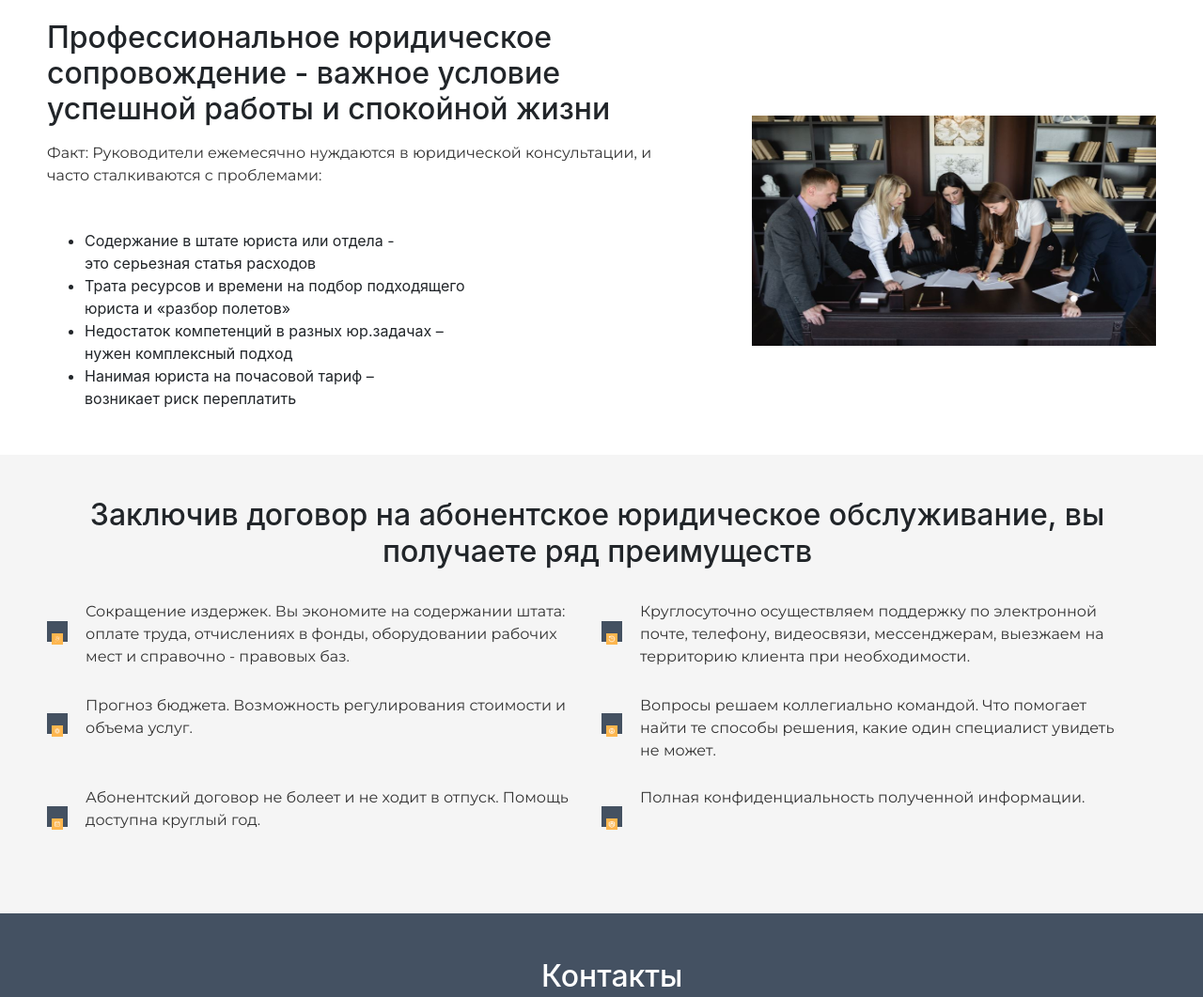
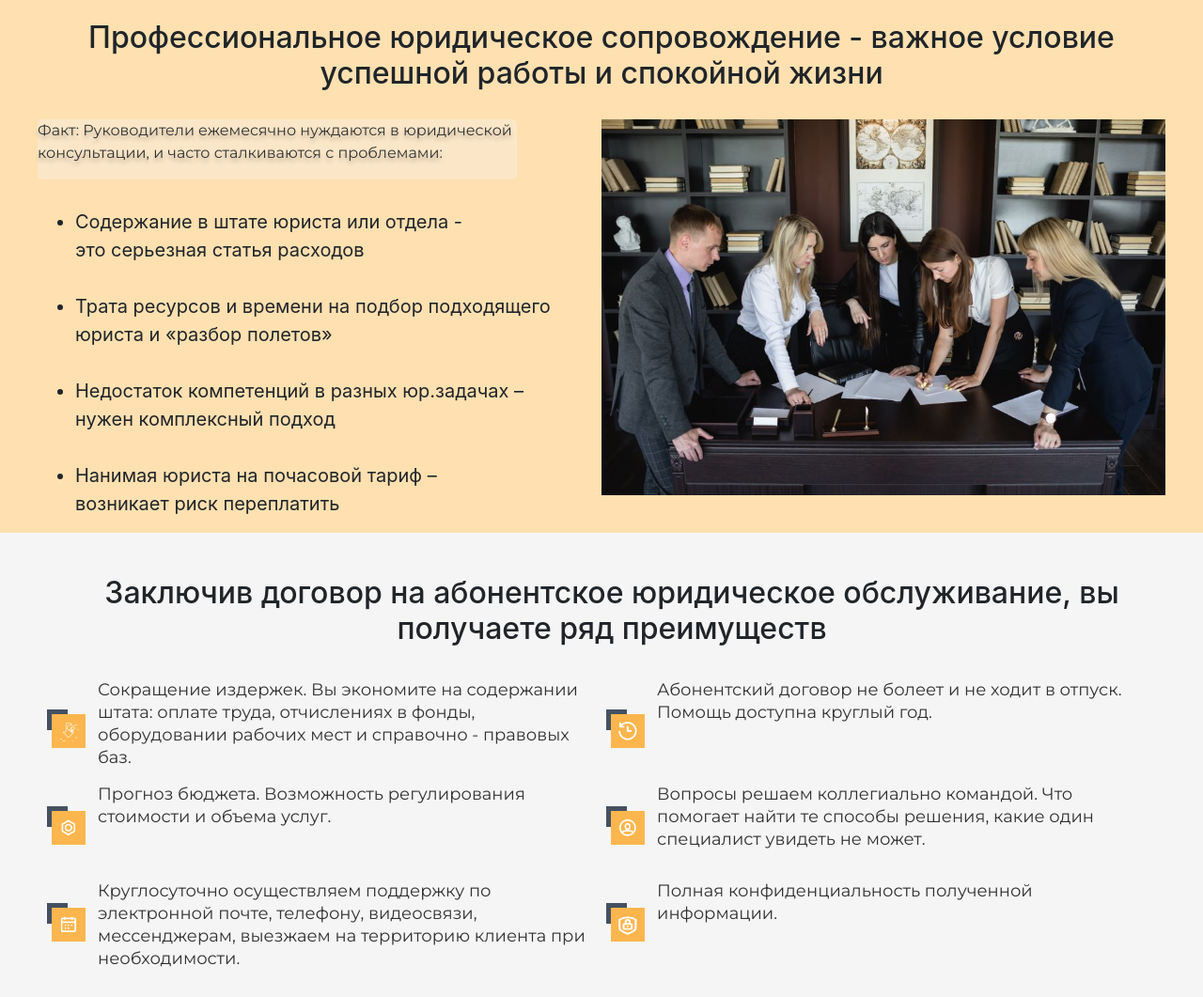
Before and after one commit to julemalysheva/HomeWorkTGU_website, a plain HTML site: page index.html in a window 1280 px wide. Shown: the part 1020-2081 px from the top of the page at 94% size. Drawn offline with nearby package versions, Linux system fonts and the light colour scheme.

Commit message:
Главная страница на 6 экранов готова

```diff
--- a/css/style.css
+++ b/css/style.css
@@ -264,46 +264,58 @@ width: 782px;
 		}
 
   @import url("bootstrap_media");
-/*пока не очень работает, разобраться почему
-вместить список*/
+/*2 экран - преимущества*/
 .about {
 	display: grid;
 	/*display: -ms-grid; добавила по примеру хедера в шаблоне,вдруг поможет нормально все расположить?*/
-	grid-template-columns: repeat (5, 1fr);
+	grid-template-columns: 20px 1fr 1fr 1fr 1fr 20px; /*repeat (5, 1fr);*/
 	grid-template-rows: auto;
 	grid-row: 4 / 5;
 	grid-column: 1 / 3;
-	background-color: #ffffff;
+	background-color: #FFE0B1;
 }
 
 .description_about {
-	grid-column: 2 / 3;
-	grid-row: 1 / 3;
+	grid-column: 2 / 6; /*2/3 сейчас на всю*/
+	grid-row: 1 / 4; /**1/3/
 	grid-template-columns: 50px 649px 101px 430px 50px;
-	grid-template-rows: 150px 28px 30px 63px 60px 60px 60px 60px;
-	/*grid-template-rows: 50px 28px 30px 63px 20px 60px 45px 48px;пробую еще по другому, так было*/
+	/*grid-template-rows: 150px 28px 30px 63px 60px 60px 60px 60px;пробую еще по другому, так было*/*/
+	/*grid-template-rows: 50px 28px 30px 63px 20px 60px 45px 48px;*/
 }
 
 .description_about h2 {
-	grid-column: 2 / 3;
-	grid-row: 1 / 2;
-	margin-top: 1.47em;
+	text-align: center;
+	grid-column: 2 / 6; /*2/3*/
+	grid-row: 1 / 2; /*1/2*/
+	margin-top: 1.47em; /*1.47em*/
+	margin-bottom: 30px;/**/
 }
 
 .about__text1 {
-	grid-column: 2 / 3;
-	grid-row: 3 / 4;
+	grid-column: 2 / 4;
+	grid-row: 2 / 3;
+	background-color: rgba(242, 246, 250, 0.3);
+	text-shadow: 0px 4px 4px rgba(0, 0, 0, 0.25);
+	/*background-color: rgba(242, 246, 250, 0.698);*/
+  border-radius: 5px 5px 5px 5px;
+  width: 85%;
+  margin: 0px 24.94% 0px 0%;
+  height: max-content;
 }
 
 .about__text2 {
-	grid-column: 2 / 3;
-	grid-row: 5 / 6;
+	grid-column: 2 / 4;
+	grid-row: 3 / 7;
+	font-size: 20px;
+	font: "Montserrat", Helvetica, Arial, serif;
 }
 
 .image_about {
-	grid-column: 4 / 5;
-	grid-row: 2 / 3;
-	height: 245px;
+	/*max-width: 600px;*/
+	grid-column: 4 / 6;/*4/5*/
+	grid-row: 2 / 4;
+	height: auto; /*245*/
+	width: 600px;
 	/*background-color: #445161;*/
 }
 
@@ -312,8 +324,8 @@ width: 782px;
 	display: grid;
 	grid-row: 5 / 6;
 	grid-column: 1 / 3;
-	grid-template-columns: 50px 32px 549px 32px 526px 73px;
-	grid-template-rows: 120px 28px 29px 63px 35px 63px 36px 63px 51px;
+	grid-template-columns: 50px 45px 541px 45px 526px 65px;
+	grid-template-rows: 120px 28px 40px 63px 40px 63px 40px 63px 45px;
 	background-color: #f5f5f5;
 }
 
@@ -327,14 +339,18 @@ width: 782px;
 }
 
 .dignity img {
-	width: 100%;
+	/*width: 100%;*/
+	width: 36px;
+	height: 36px;
 }
 
 .dignity p {
-	font-size: 1rem;
+	/*font-size: 1rem;*/
 	line-height: 1.5rem;
 	padding-top: .4em;
 	padding-left: 9px;
+	font-size: 18px;
+	font: "Montserrat", Helvetica, Arial, serif;
 }
 
 /*подогнать картинку под размер*/
@@ -939,7 +955,10 @@ top: -25px;
 }
 
 .menu li a:hover {
-	color: #808080;
+	/*color: #808080;*/
+	background-color: #fdb64e;
+	color: #434b53;
+	text-decoration: none;
 }
 
 .menu li a {
--- a/index.html
+++ b/index.html
@@ -176,87 +176,6 @@
                 </div>
             </div>
         </section>
-        <!-- First screen пока первый экран пробую через Флекс-->
-        <!-- <div style="display: flex; flex-direction: column" class="grid-item section1">
-        <div class="flex1 layout">
-            <div class="item">
-                <div class="block1 layout">
-                    <div class="block2 layout">
-                        <div class="block3 layout">
-                            <h2 class="medium_title layout">Комплексное юридическое сопровождение</h2>
-                        </div>
-                        <div class="block4 layout">
-                            <h1 class="hero_title layout">
-                                Решаем юридические задачи вашего бизнеса дешевле, быстрее и эффективнее штатного юриста
-                            </h1>
-                            <h3 class="subtitle layout">Получите консультацию + дорожную карту решения вопроса бесплатно</h3>
-                        </div>
-                    </div>
-
-                    <div class="block5 layout">
-                        <form action = "bootstrap.html">
-							<button type="submit" class="button button_My_cv">ПОЛУЧИТЬ БЕСПЛАТНУЮ <br>КОНСУЛЬТАЦИЮ </button></form>
-
-                         <div class="item">
-                            <div class="block6 layout">
-                                <div class="item">
-                                    <div class="block7 layout">
-                                        <div class="block8 layout">
-                                            <div class="flex2 layout">
-                                                <div class="item">
-                                                    <img src="/img/pic/tel_section1.png" alt="" class="icon layout" />
-                                                </div>
-                                                <h5 class="highlights layout">Укажите ваш телефон</h5>
-                                            </div>
-                                        </div>
-                                    </div>
-                                </div>
-                                <div class="item1">
-                                    <div class="block9 layout">
-                                        <h4 class="highlights1 layout">ПОЛУЧИТЬ БЕСПЛАТНУЮ <br>КОНСУЛЬТАЦИЮ</h4>
-                                    </div>
-                                </div>
-                            </div>
-                        </div>
-                        <div class="block10 layout">
-                            <div class="item">
-                                <img src="/img/pic/section1_gal.png" alt="" class="image layout" />
-                            </div>
-                            <div class="small_text_body layout">
-                                Нажамая на кнопку, вы соглашаетесь с условиями обработки персональных данных
-                            </div>
-                        </div>
-                    </div>
-                </div>
-            </div>
-            <div class="item1">
-                <div class="block20 layout">
-                    <div class="flex3 layout">
-                        <div class="block21 layout">
-                            <div class="flex3 layout">
-                                <img src="/img/pic/block22.png" alt="" class="block22 layout" />
-                                <div class="paragraph_body layout">Опыт в юридической сфере с 2003 года</div>
-                            </div>
-                        </div>
-                        <div class="block23 layout">
-                            <div class="flex3 layout1">
-                                <img src="/img/pic/icon5.png" alt="" class="icon5 layout" />
-                                <div class="paragraph_body layout1">Тестовый период для оценки нашей работы</div>
-                            </div>
-                        </div>
-                        <div class="block24 layout">
-                            <div class="flex3 layout2">
-                                <img src="/img/pic/icon6.png" alt="" class="icon6 layout" />
-                                <div class="paragraph_body layout2">
-                                    Полный юридический аудит и четкий план действий в первый месяц
-                                </div>
-                            </div>
-                        </div>
-                    </div>
-                </div>
-            </div>
-        </div>
-    </div>-->
         <!--ABOUT-->
         <div class="grid-item about">
             <div class="grid-item about description_about">
@@ -268,21 +187,23 @@
                         консультации, и часто сталкиваются с проблемами:
                     </p>
                 </div>
+                <br>
                 <div class="about__text2">
                     <ul>
+                        <br>
                         <li>Содержание в штате юриста или отдела - <br>
                             это серьезная статья расходов</li>
-                        <li>Трата ресурсов и времени на подбор подходящего <br>юриста и «разбор полетов»</li>
-                        <li>Недостаток компетенций в разных юр.задачах – <br>
+                            <br><li>Трата ресурсов и времени на подбор подходящего <br>юриста и «разбор полетов»</li>
+                            <br> <li>Недостаток компетенций в разных юр.задачах – <br>
                             нужен комплексный подход</li>
-                        <li>Нанимая юриста на почасовой тариф – <br>
+                            <br> <li>Нанимая юриста на почасовой тариф – <br>
                             возникает риск переплатить
                         </li>
                     </ul>
                 </div>
                 <div class="grid-item about image_about">
-                    <img src="/img/pic/about.jpg" alt="Профессиональное юридическое сопровождение" height="245"
-                        width="430">
+                    <img src="/img/pic/about.jpg" alt="Профессиональное юридическое сопровождение" height="400"
+                        width="600">
                 </div>
             </div>
         </div>
@@ -290,7 +211,8 @@
         <div class="grid-item dignity">
             <h2> Заключив договор на абонентское юридическое обслуживание,
                 вы получаете ряд преимуществ</h2>
-            <div class="pluses__img1 plus"><img src="/img/pic/img1.png" alt="lawyerForBusiness"></div>
+            <div class="pluses__img1 plus"><img src="/img/pic/img1.png" alt="lawyerForBusiness"
+                ></div>
             <div class="dignity1">
                 <p> Сокращение издержек. Вы экономите на содержании штата: оплате труда, отчислениях в фонды,
                     оборудовании рабочих мест и справочно - правовых баз.</p>
@@ -301,12 +223,14 @@
             </div>
             <div class="pluses__img3 plus"><img src="/img/pic/img3.png" alt="lawyerForBusiness"></div>
             <div class="dignity3">
-                <p>Абонентский договор не болеет и не ходит в отпуск. Помощь доступна круглый год.</p>
+                <p> Круглосуточно осуществляем поддержку по электронной почте, телефону,
+                    видеосвязи, мессенджерам, выезжаем на территорию клиента при необходимости.</p>
+
             </div>
             <div class="pluses__img4 plus"><img src="/img/pic/img4.png" alt="lawyerForBusiness"> </div>
             <div class="dignity4">
-                <p> Круглосуточно осуществляем поддержку по электронной почте, телефону,
-                    видеосвязи, мессенджерам, выезжаем на территорию клиента при необходимости.</p>
+                <p>Абонентский договор не болеет и не ходит в отпуск. Помощь доступна круглый год.</p>
+
             </div>
             <div class="pluses__img5 plus"><img src="/img/pic/img5.png" alt="lawyerForBusiness"> </div>
             <div class="dignity5">
```
Also changed, not shown: img/pic/about1.png (added).
